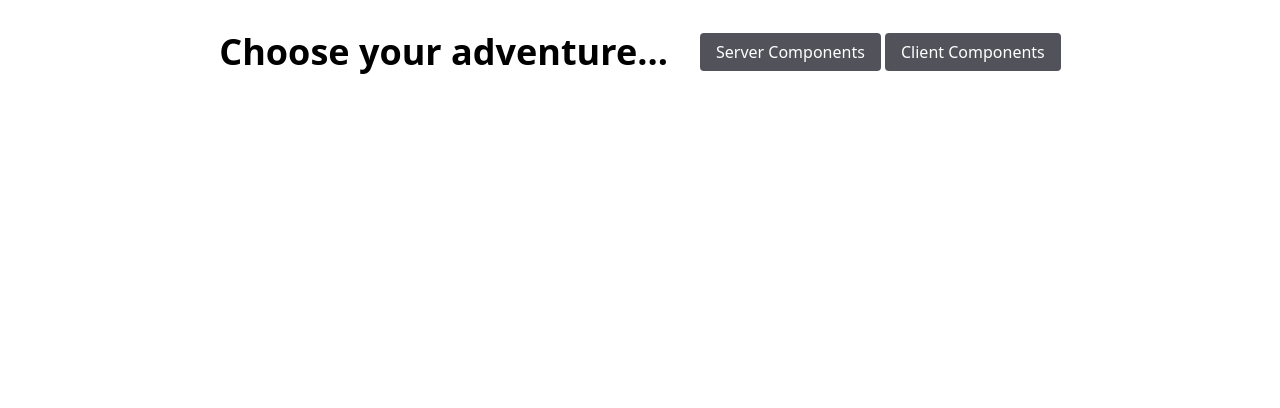
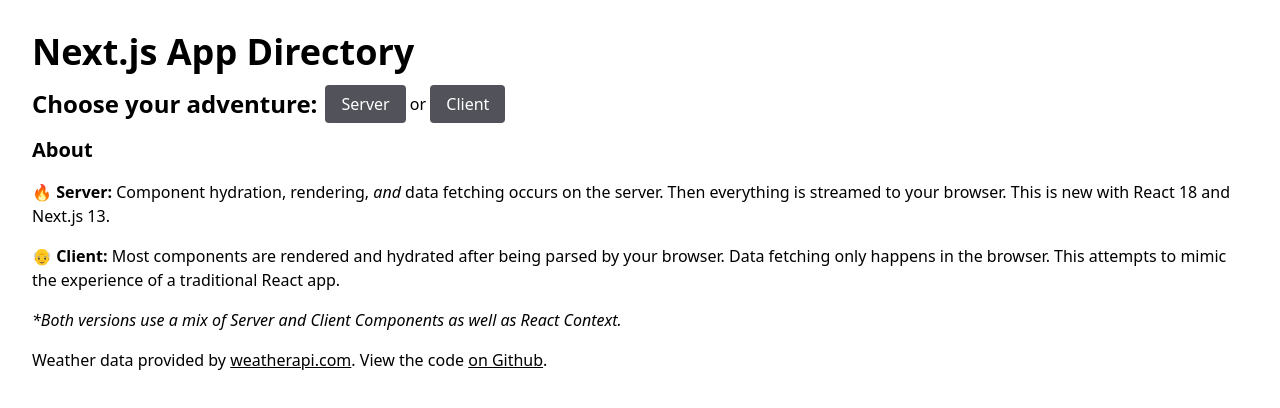
Before and after one commit to gregrickaby/nextjs-app-router-examples, a Next.js app: page / in a window 1280 px wide. Shown: the top 408 px of the page. Built offline with nearby package versions, Linux system fonts and the light colour scheme.

Commit message:
spiff up the homepage

```diff
--- a/app/globals.css
+++ b/app/globals.css
@@ -17,6 +17,10 @@
 
   h2 {
     @apply text-2xl font-bold;
+  }
+
+  h3 {
+    @apply text-xl font-bold;
   }
 
   main {
--- a/app/page.tsx
+++ b/app/page.tsx
@@ -2,16 +2,52 @@
 
 export default function Page() {
   return (
-    <div className="row items-center justify-center">
-      <h1>Choose your adventure...</h1>
+    <div className="column container">
+      <h1>Next.js App Directory</h1>
+
+      <div className="flex items-center gap-2">
+        <h2>Choose your adventure:</h2>
         <nav>
           <Link className="button" href="/server/" prefetch={false}>
-          Server Components
+            Server
           </Link>{' '}
+          or{' '}
           <Link className="button" href="/client/" prefetch={false}>
-          Client Components
+            Client
           </Link>
         </nav>
       </div>
+
+      <h3>About</h3>
+      <p>
+        <strong>🔥 Server:</strong> Component hydration, rendering, <em>and</em>{' '}
+        data fetching occurs on the server. Then everything is streamed to your
+        browser. This is new with React 18 and Next.js 13.
+      </p>
+      <p>
+        <strong>👴 Client:</strong> Most components are rendered and hydrated
+        after being parsed by your browser. Data fetching only happens in the
+        browser. This attempts to mimic the experience of a traditional React
+        app.
+      </p>
+      <em>
+        *Both versions use a mix of Server and Client Components as well as
+        React Context.
+      </em>
+      <p>
+        Weather data provided by{' '}
+        <a className="underline" href="https://www.weatherapi.com/">
+          weatherapi.com
+        </a>
+        . View the code{' '}
+        <a
+          className="underline"
+          href="https://github.com/gregrickaby/nextjs-app-directory"
+        >
+          on Github
+        </a>
+        .
+      </p>
+    </div>
   )
 }
```
Lines whose indentation alone changed are shown as unchanged.
